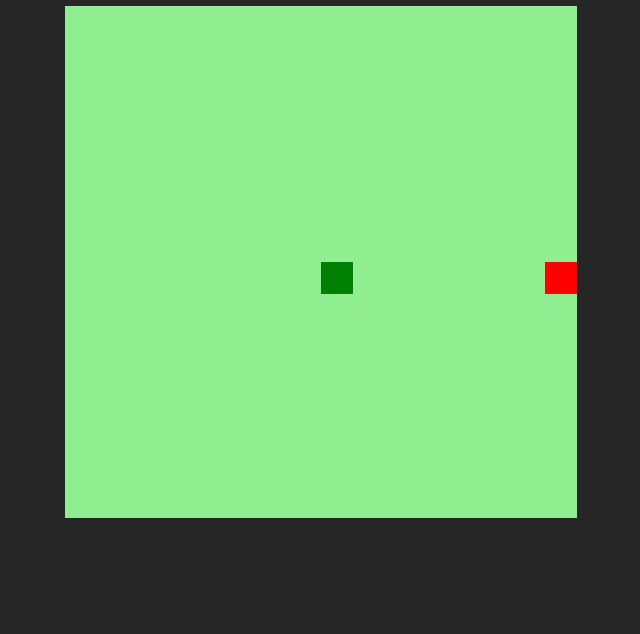
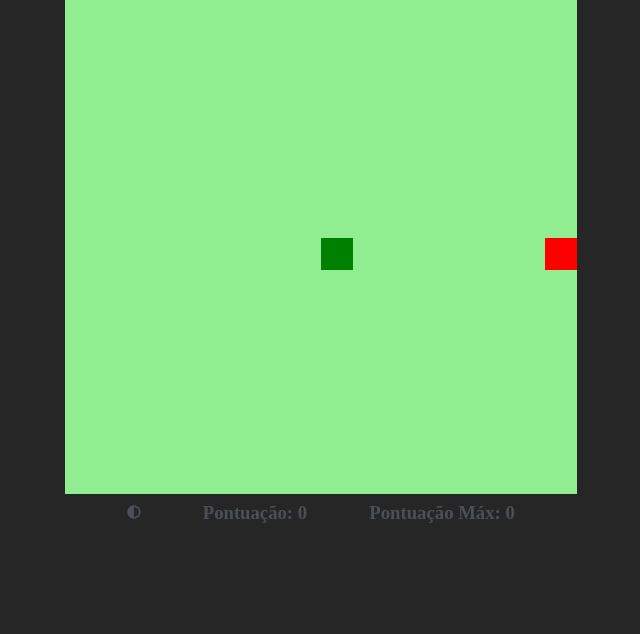
Before and after one commit to vinicius-godoy/Jogo-Cobrinha, a plain HTML site: page index.html in a window 1280 px wide. Shown: the part 166-800 px from the top of the page, without its empty margins (319-959 px from the left). Drawn offline with Linux system fonts and the light colour scheme.

Commit message:
Adiciona Wrapper e Menu
Adiciona a div Wrapper na página e o menu de botões e pontuação abaixo do jogo da cobrinha, além da criação das variáveis das principais cores

```diff
--- a/index.html
+++ b/index.html
@@ -4,13 +4,25 @@
     <meta charset="UTF-8">
     <meta name="viewport" content="width=device-width, initial-scale=1.0">
     <meta http-equiv="X-UA-Compatible" content="ie=edge">
+    <!--CSS-->
     <link rel="stylesheet" href="style.css">
+    <!--Scripts-->
     <script defer src="script.js"></script>
+    <script src="https://kit.fontawesome.com/48b67b4aad.js" crossorigin="anonymous"></script>
     <title>Snake Game</title>
 </head>
 
 <body>
-    <h1>Snake Game!</h1>
-    <canvas id="snake" width="512" height="512"></canvas>
+    <div class="wrapper">
+        <h1>Snake Game!</h1>
+        <canvas id="snake" width="512" height="512"></canvas>
+        <div class="menu-botoes">
+            <button role="button" class="botao">
+                <i class="fas fa-adjust"></i>
+            </button>
+            <h3>Pontuação: 0</h3>
+            <h3>Pontuação Máx: 0</h3>
+        </div>
+    </div>
 </body>
 </html>
--- a/style.css
+++ b/style.css
@@ -1,10 +1,41 @@
+:root{
+    --preto: rgba(0, 0, 0, 0.85);
+    --branco: #495057;
+}
+
+*{
+    margin: 0;
+    padding: 0;
+    box-sizing: border-box;
+}
+
 body{
-    height: 95vh;
-    width: 95;
+
+}
+
+.wrapper{
+    height: 100vh;
+    width: 100vw;
     display: flex;
     justify-content: center;
     align-items: center;
     flex-direction: column;
-    color: white;
-    background-color: rgba(0, 0, 0, 0.85);
+    color: var(--branco);
+    background-color: var(--preto);
 }
+
+.menu-botoes{
+    width: 512px;
+    display: flex;
+    justify-content: space-evenly;
+    align-items: center;
+    flex-direction: row; /*semântico, valor padrão*/
+    margin-top: 1vh;
+}
+
+.botao{
+    border: 0;
+    color: var(--branco);
+    background-color: transparent;
+    border-radius: 50%;
+}
```
